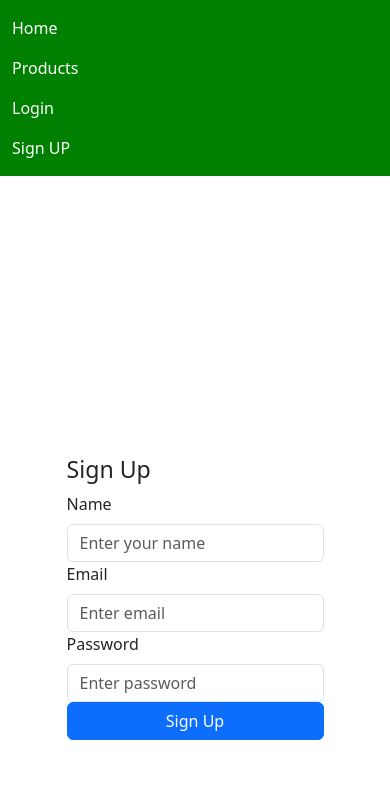
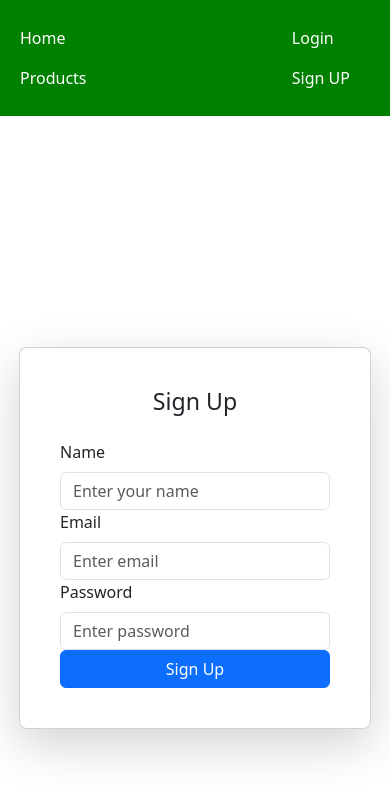
Before and after one commit to Roshnijoseph90/Product_FrontEnd, a React (Vite) app: page /signup in a window 390 px wide. Shown: the top 796 px of the page. Built offline with nearby package versions, Linux system fonts and the light colour scheme.

Commit message:
added some css file

```diff
--- a/src/App.jsx
+++ b/src/App.jsx
@@ -17,16 +17,20 @@ const App = () => {
 
   return (
     <Router>
-      <nav className='navbar navbar-expand-lg'  style={{ backgroundColor: 'green' }}>
+      <nav className='navbar  navbar-expand-lg'  >
         <div className='container-fluid'>
           <ul className='navbar-nav'>
             <li className='nav-item'>
               <Link className='nav-link text-white' to="/">Home</Link>
             </li>
             <li className='nav-item'>
-              <Link className='nav-link text-white ' to="/Products">Products</Link>
+              <Link className='nav-link text-white ' to="/login">Products</Link>
             </li>
-            <li>
+
+            </ul>
+            <ul className='navbar-nav ms-auto'>
+
+              <li>
               {!isAuthenticated ? (
                 <Link className='nav-link text-white' to="/login">Login</Link>
               ) : (
@@ -34,7 +38,7 @@ const App = () => {
               )}
             </li>
             <li className='nav-item'>
-              <Link className='nav-link text-white ' to="/signup">Sign UP</Link>
+              <Link className='nav-link   text-white ' to="/signup">Sign UP</Link>
             </li>
           </ul>
         </div>
--- a/src/Components/Home.css
+++ b/src/Components/Home.css
@@ -1,7 +1,7 @@
-body {
-  background-color: lightseagreen;
+body
+{
+  background-color: bisque;
 }
-
 .center-text {
   text-align: center;
 }
@@ -20,8 +20,8 @@ body {
 
 .custom-image {
   width: 100%;
-  height: 250px; /* Same height for all images */
-  object-fit: cover; /* Ensure the image fills the container without stretching */
+  height: 250px;
+  object-fit: cover;
   border-radius: 15px;
   display: block;
   margin-left: auto;
@@ -29,12 +29,12 @@ body {
 }
 
 .container {
-  padding: 20px;  /* Add some padding around the container */
+  padding: 20px;
 }
 
 @media (max-width: 768px) {
   .center-text {
-      font-size: 1.2rem; /* Smaller text for mobile */
+      font-size: 1.2rem;
   }
 }
 
--- a/src/Components/Signup.jsx
+++ b/src/Components/Signup.jsx
@@ -1,5 +1,5 @@
 import React, { useState } from 'react';
-import { Button, Form, Container } from 'react-bootstrap';
+import { Button, Form, Container, Row, Col, Card } from 'react-bootstrap';
 import axios from 'axios';
 import { useNavigate } from 'react-router-dom';
 
@@ -17,7 +17,7 @@ const Signup = () => {
     try {
       const response = await axios.post('https://product-backend-gnm9.onrender.com/user', data);
       alert('Signup successful!');
-      navigate('/login'); // Redirect to login after successful signup
+      navigate('/login');
     } catch (error) {
       setErrorMessage('Error creating account.');
       console.error(error);
@@ -26,9 +26,13 @@ const Signup = () => {
 
   return (
     <Container className="d-flex justify-content-center align-items-center min-vh-100">
+      <Row>
+        <Col>
+          <Card className="shadow-lg p-4 rounded-3" style={{ width: '22rem' }}>
+            <Card.Body>
+              <h3 className="text-center mb-4">Sign Up</h3>
+              {errorMessage && <div className="alert alert-danger" role="alert">{errorMessage}</div>} {/* Error message rendered once */}
               <Form onSubmit={handleSubmit}>
-        <h3>Sign Up</h3>
-        {errorMessage && <div className="alert alert-danger">{errorMessage}</div>}
                 <Form.Group>
                   <Form.Label>Name</Form.Label>
                   <Form.Control
@@ -58,6 +62,10 @@ const Signup = () => {
                 </Form.Group>
                 <Button type="submit" className="w-100">Sign Up</Button>
               </Form>
+            </Card.Body>
+          </Card>
+        </Col>
+      </Row>
     </Container>
   );
 };
--- a/src/index.css
+++ b/src/index.css
@@ -46,3 +46,61 @@
 div.product-card p.product-rating {
     color: gold !important;
 }
+
+  /* Ensure the body and navbar have full width and zero margin */
+body {
+    margin: 0;
+    font-family: Arial, sans-serif;
+}
+
+/* Navbar Styles */
+.navbar {
+    background-color: green;
+}
+
+.navbar .container-fluid {
+    display: flex;            /* Use Flexbox */
+    justify-content: space-between; /* Align navbar items at the ends */
+    align-items: center;      /* Center items vertically */
+    padding: 10px 20px;
+}
+
+.navbar-nav {
+    display: flex;            /* Use Flexbox for nav items */
+    list-style: none;
+    margin: 0;
+    padding: 0;
+}
+
+.navbar-nav li {
+    margin-right: 20px;       /* Space between links */
+}
+
+/* This makes sure the 'Sign Up' and 'Login' buttons align to the right */
+.navbar-nav .ms-auto {
+    margin-left: auto;        /* Push this section to the far right */
+}
+
+.nav-link {
+    color: white;
+    text-decoration: none;
+    font-size: 16px;
+    padding: 8px 15px;
+}
+
+.nav-link:hover {
+    background-color: #45a049; /* Slightly darker green on hover */
+    border-radius: 4px;
+}
+
+/* Add some style to the 'Sign Up' button */
+.navbar-nav .signup-button {
+    background-color: #4CAF50;
+    color: white;
+    padding: 10px 20px;
+    border-radius: 5px;
+}
+
+.navbar-nav .signup-button:hover {
+    background-color: #45a049;
+}
```
Lines whose indentation alone changed are shown as unchanged.
